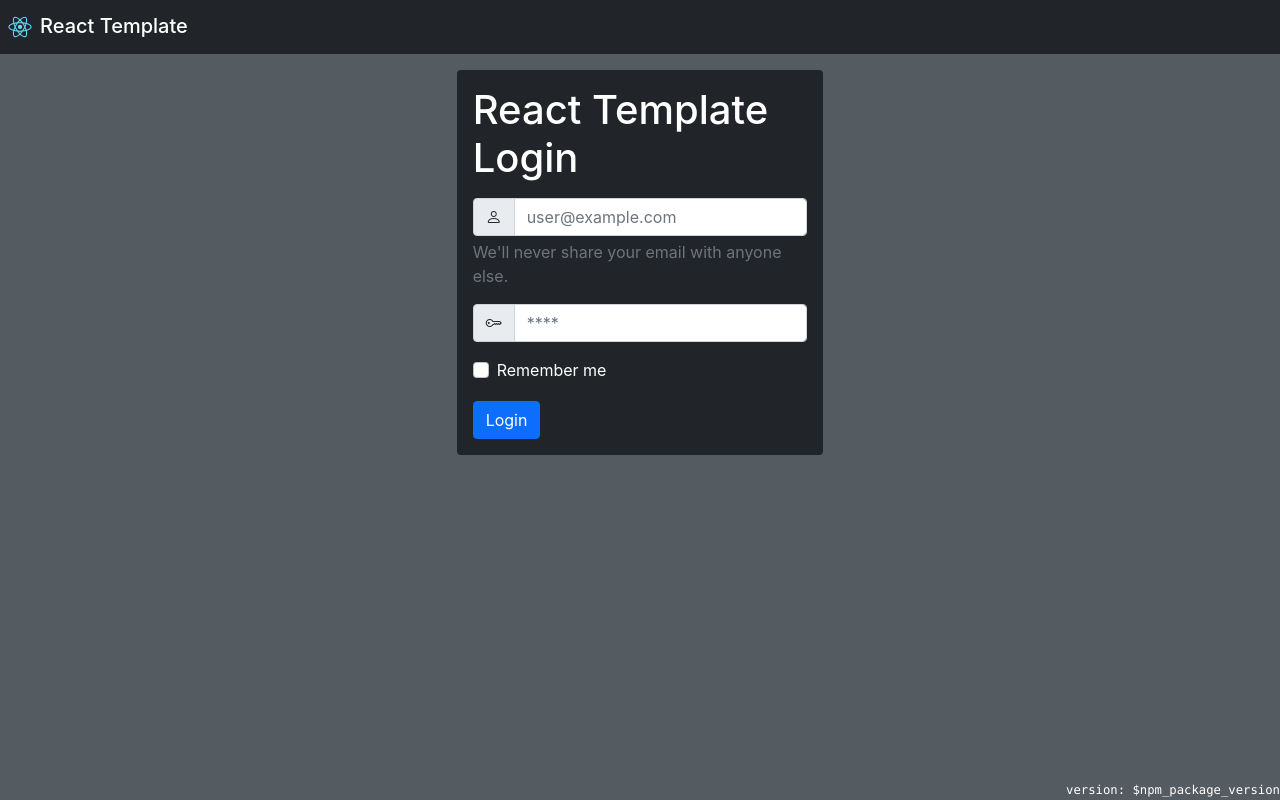
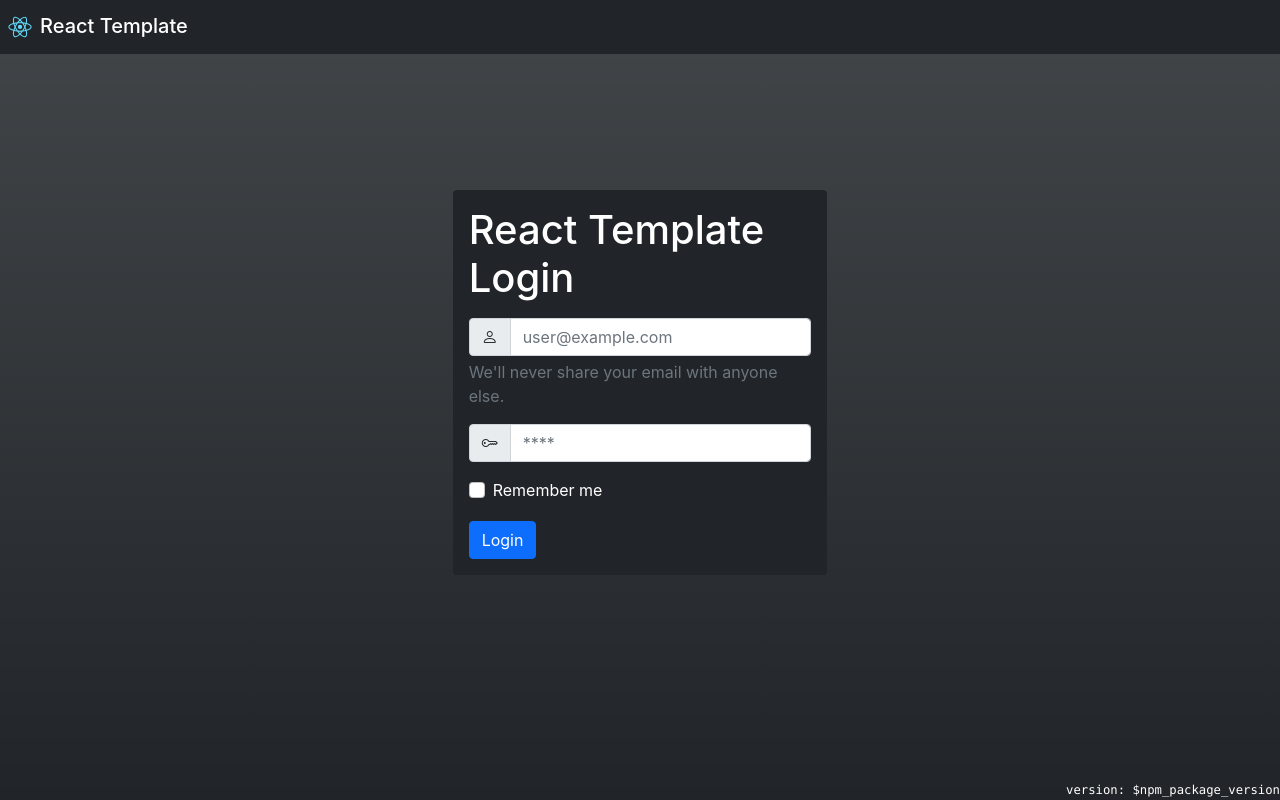
Before and after one commit to user12043/react-template, a React (Create React App) app: page /login in a window 1280 px wide. Built offline with nearby package versions, Linux system fonts and the light colour scheme; the HTML template or start-up script is replaced by a standard one.

Commit message:
gradient background

```diff
--- a/src/App.tsx
+++ b/src/App.tsx
@@ -15,12 +15,12 @@ const App: FC = () => {
   const { appState } = useContext(AppContext);
   const { pathname } = useLocation();
   return (
-    <div className="h-100">
+    <div className="h-100 bg-dark bg-gradient">
       <header id="header">
         <NavBar />
       </header>
       <article id="article" className="pt-3">
-        <div className="container">
+        <section className="container h-100">
           <Switch>
             {appState.loggedUser ? (
               pathname === PATHS.LOGIN ? (
@@ -50,7 +50,7 @@ const App: FC = () => {
               <Redirect to={appState.loggedUser ? "/" : PATHS.LOGIN} />
             </Route>
           </Switch>
-        </div>
+        </section>
       </article>
       <aside>{appState.loggedUser ? <Aside /> : null}</aside>
       <footer>
--- a/src/views/login.tsx
+++ b/src/views/login.tsx
@@ -15,7 +15,6 @@ const Login = () => {
   };
 
   return (
-    <section className="container h-100">
     <div className="row h-100 align-items-center px-2">
       <form
         className="col-md-4 offset-md-4 bg-dark p-3 rounded"
@@ -49,11 +48,7 @@ const Login = () => {
           />
         </div>
         <div className="mb-3 form-check fs-6">
-            <input
-              type="checkbox"
-              className="form-check-input"
-              id="rememberMe"
-            />
+          <input type="checkbox" className="form-check-input" id="rememberMe" />
           <label className="form-check-label" htmlFor="rememberMe">
             Remember me
           </label>
@@ -63,7 +58,6 @@ const Login = () => {
         </button>
       </form>
     </div>
-    </section>
   );
 };
 
```
Lines whose indentation alone changed are shown as unchanged.
